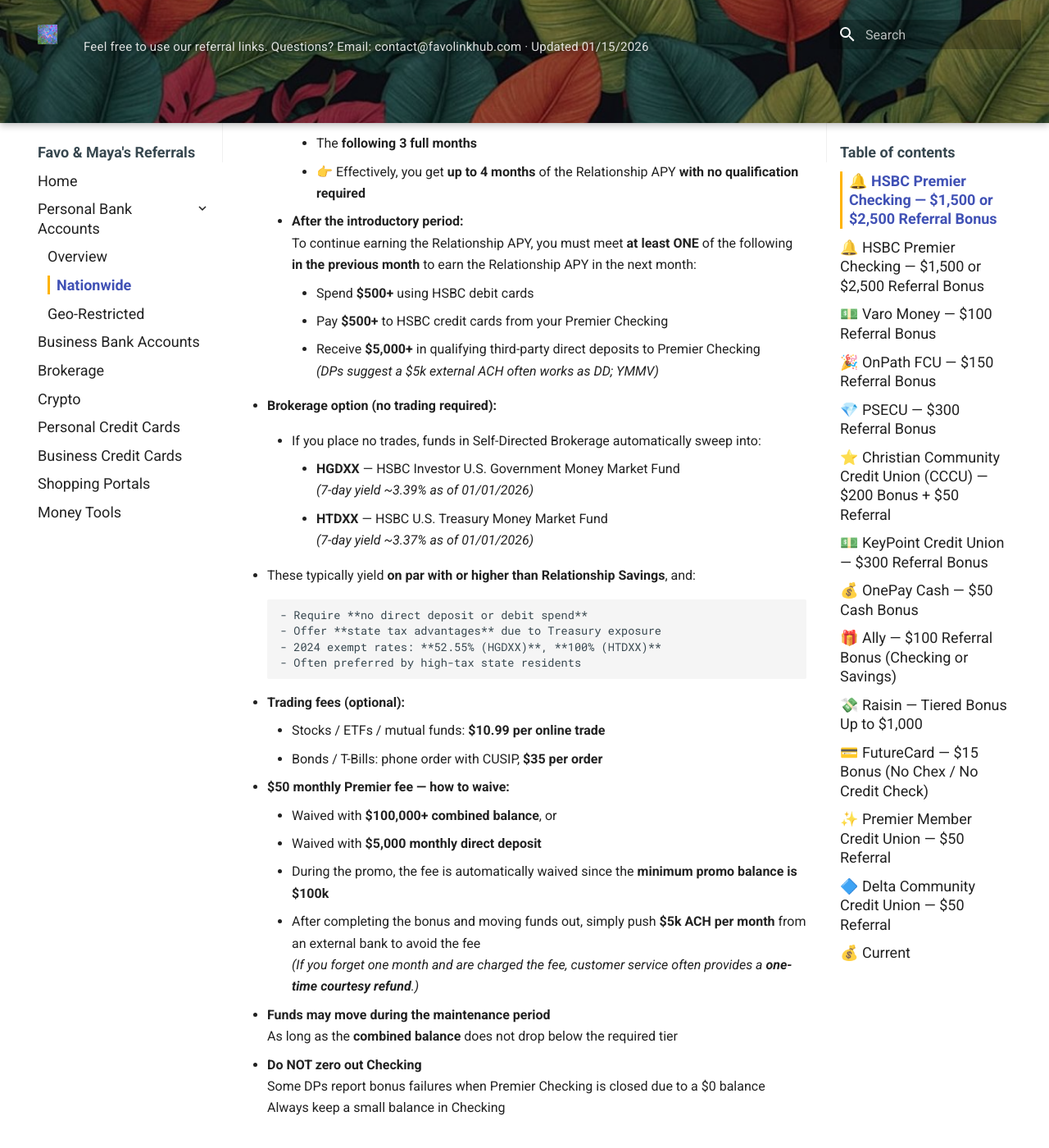
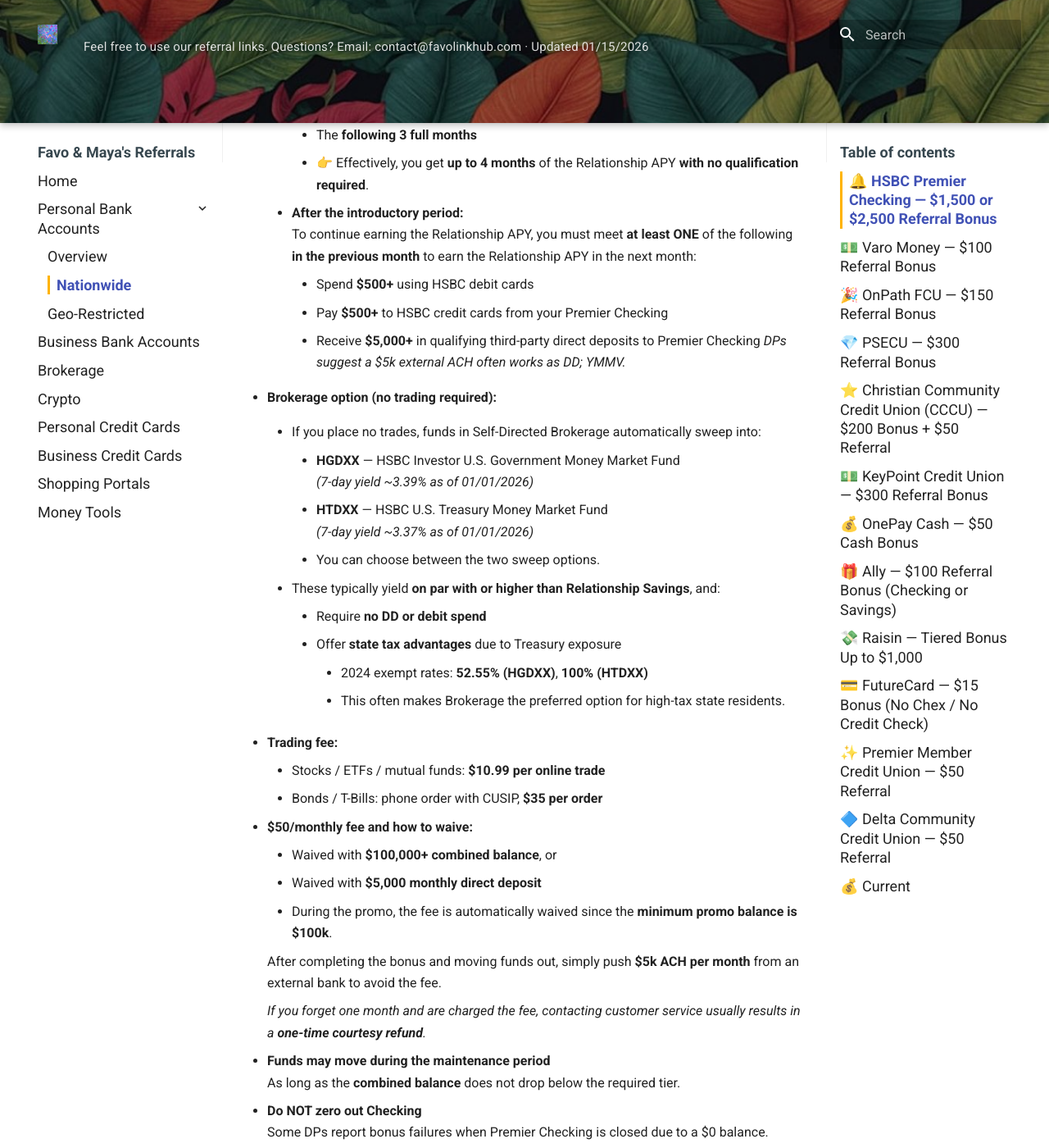
Before and after one commit to whispersofzephyr/favolinkhub-site, an MkDocs documentation site: the page built from docs/personal-bank-nationwide.md, in a window 1280 px wide and 1400 px high, scrolled down 2546 px. Shown: the whole window at 82% size. Built offline with MkDocs 1.6.1 and Material for MkDocs 9.7.7, drawn with Linux system fonts in a browser that asks for light colours; some of the changed text lies outside the part shown.

Commit message:
Update personal-bank-nationwide.md

```diff
--- a/docs/personal-bank-nationwide.md
+++ b/docs/personal-bank-nationwide.md
@@ -1,138 +1,6 @@
 # Personal Bank Accounts – Nationwide
 
 These accounts are available to most U.S. residents without geographic restrictions.
-
-## 🔔 HSBC Premier Checking — $1,500 or $2,500 Referral Bonus
-**Nationwide • New HSBC customers only • Expires: 06/30/2026**
-
-> 💡 **Quick Summary**
->
-> - Earn **$1,500 or $2,500** by opening an **HSBC Premier Checking** account via referral
-> - Deposit **$100k–$249,999.99** (for $1,500) or **$250k+** (for $2,500) within **30 days**
-> - **Hold for 3 full calendar months** — funds can earn interest during the holding period
-> - Eligible balances include **Checking, Savings, Brokerage (ACAT OK), and CDs**
-> - **New HSBC U.S. customers only** — prior HSBC accounts are not eligible
-> - Bonus is typically paid **within 1–2 months after** the holding period ends
-
-**Apply here:**  [https://us.hsbc.com/refer](https://us.hsbc.com/refer)
-
-**Referral code + referrer full name** are required at account opening.
-Email me at **[contact@favolinkhub.com](mailto:contact@favolinkhub.com)** for my full name and referral code.
-
-### 💰 Requirements
-
-| Bonus | New Money (within 30 days) | Holding Period |
-|------|----------------------------|----------------|
-| **$1,500** | $100,000 – $249,999.99 | 3 full calendar months |
-| **$2,500** | $250,000+ | 3 full calendar months |
-
-- **Bring New Money within 30 days of account opening**
-- **Maintain the qualifying balance for 3 full calendar months** after account opening
-
-**Example timeline:**
-If you open the account on **01/20/2026**:
-
-  - Fund to your desired tier by **02/19/2026**
-  - Your 3 full calendar month maintenance period will be **February, March, and April 2026**
-  - Funds may be moved out **starting in early May 2026**
-
-❌ **Not eligible** for the referral bonus if you have **ever had an HSBC U.S. account**.
-
-
-### 🏦 Qualifying Accounts
-
-Balances may be combined across:
-
-  - Premier Checking
-  - Savings
-  - Premier Relationship Savings
-  - Self-Directed Brokerage (**ACAT OK**)
-  - CDs (6 / 12 / 24 months)
-
-**Account strategy (important):**
-
-  - Self-Directed Brokerage is **best if you ACAT assets**
-  - For **cash deposits**, most users keep funds in:
-
-    - **Self-Directed Brokerage sweep**, or
-    - **Premier Relationship Savings**
-    to earn competitive interest during the 3-month holding period
-    *(See Editor’s Notes below for details.)*
-
-### 🧭 How to Get Your $1,500 or $2,500 Bonus (Step-by-Step)
-
-1. Open **Premier Checking** using the referral link
-
-     - You may select Premier Relationship Savings during application, but it can also be added later
-     - Brokerage must be applied for **after** Checking is open
-
-3. Open Savings /Premier Relationship Savings / Brokerage / CDs as needed
-4. Deposit **a few dollars into Checking** to prevent account closure
-5. Deposit or ACAT **$100k or $250k+** into:
-
-     - Premier Relationship Savings, and/or
-     - Self-Directed Brokerage, and/or
-     - CDs
-     *(any combination is allowed)*
-
-6. **Maintain the qualifying balance for 3 full calendar months**
-7. Receive **$1,500 or $2,500**, typically deposited into Checking **within 1–2 months** after the holding period ends
-
-### 💡 Editor’s Notes
-
-- **Premier Relationship Savings — Intro Relationship APY (important):**
-
-    - When you open a **Premier Relationship Savings** account and link it to an open **Premier Checking** account, you automatically receive the **Relationship APY (~3.30% APY, current rate as of 01/17/2026, subject to change)** for:
-
-        - The remainder of the current month, **plus**
-        - The **following 3 full months**
-        - 👉 Effectively, you get **up to 4 months** of the Relationship APY **with no qualification required**
-
-    - **After the introductory period:**
-    To continue earning the Relationship APY, you must meet **at least ONE** of the following **in the previous month** to earn the Relationship APY in the next month:
-
-        - Spend **$500+** using HSBC debit cards
-        - Pay **$500+** to HSBC credit cards from your Premier Checking
-        - Receive **$5,000+** in qualifying third-party direct deposits to Premier Checking
-          *(DPs suggest a $5k external ACH often works as DD; YMMV)*
-
-- **Brokerage option (no trading required):**
-
-    - If you place no trades, funds in Self-Directed Brokerage automatically sweep into:
-
-        - **HGDXX** — HSBC Investor U.S. Government Money Market Fund
-          *(7-day yield ~3.39% as of 01/01/2026)*
-        - **HTDXX** — HSBC U.S. Treasury Money Market Fund
-          *(7-day yield ~3.37% as of 01/01/2026)*
-
-  - These typically yield **on par with or higher than Relationship Savings**, and:
-
-        - Require **no direct deposit or debit spend**
-        - Offer **state tax advantages** due to Treasury exposure
-        - 2024 exempt rates: **52.55% (HGDXX)**, **100% (HTDXX)**
-        - Often preferred by high-tax state residents
-
-- **Trading fees (optional):**
-
-    - Stocks / ETFs / mutual funds: **$10.99 per online trade**
-    - Bonds / T-Bills: phone order with CUSIP, **$35 per order**
-
-- **$50 monthly Premier fee — how to waive:**
-
-    - Waived with **$100,000+ combined balance**, or
-    - Waived with **$5,000 monthly direct deposit**
-    - During the promo, the fee is automatically waived since the **minimum promo balance is $100k**
-    - After completing the bonus and moving funds out, simply push **$5k ACH per month** from an external bank to avoid the fee
-      *(If you forget one month and are charged the fee, customer service often provides a **one-time courtesy refund**.)*
-
-- **Funds may move during the maintenance period**
-  As long as the **combined balance** does not drop below the required tier
-
-- **Do NOT zero out Checking**
-  Some DPs report bonus failures when Premier Checking is closed due to a $0 balance
-  Always keep a small balance in Checking
-
----
 
 ## 🔔 HSBC Premier Checking — $1,500 or $2,500 Referral Bonus
 **Nationwide • New HSBC customers only • Expires: 06/30/2026**
```
Also changed, not shown: other parts of docs/personal-bank-nationwide.md (+1 -1 lines).
